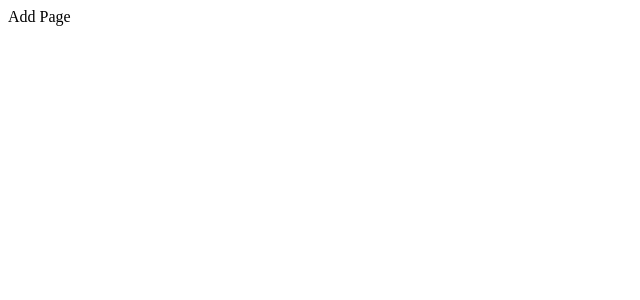
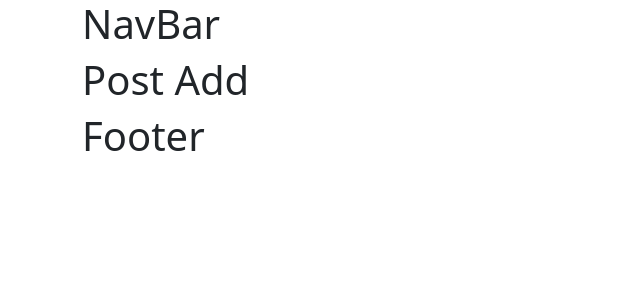
Before and after one commit to OlhaOvcharenko/crud_app, a React (Create React App) app: page /post/add in a window 1280 px wide. Shown: the top 300 px of the page, without its empty margins (0-640 px from the left). Built offline with nearby package versions, Linux system fonts and the light colour scheme.

Commit message:
add elements Footer, Header, NavBar

```diff
--- a/src/App.js
+++ b/src/App.js
@@ -1,17 +1,29 @@
 import { Route } from "react-router-dom";
 import { Routes } from "react-router-dom";
+import PostAdd from "./components/features/Post Add/PostAdd";
+import PostEdit from "./components/features/Post Edit/PostEdit";
+import Home from "./components/pages/Home/Home";
+import About from "./components/pages/About/About";
+import SinglePost from "./components/views/SinglePost/SinglePost";
+import { Container } from "react-bootstrap";
+import Header from "./components/views/Header/Header";
+import Footer from "./components/views/Footer/Footer";
 
 function App() {
   return (
     <main>
-      <Routes>
-          <Route path="/" element={'HOME'}/>
-          <Route path="/post/:id" element={'Single Page'}/>
-          <Route path="/post/add" element={'Add Page'}/>
-          <Route path="/post/edit/:id" element={'Edit Page'} />
-          <Route path="/about" element={'About'}/>
+      <Container>
+        <Header />
+        <Routes>
+          <Route path="/" element={<Home />}/>
+          <Route path="/post/:id" element={<SinglePost />}/>
+          <Route path="/post/add" element={<PostAdd />}/>
+          <Route path="/post/edit/:id" element={<PostEdit />} />
+          <Route path="/about" element={<About />}/>
           <Route path="*" element={'Not found'}/>
         </Routes>
+        <Footer />
+      </Container>
     </main>
   );
 }
--- /dev/null
+++ b/src/components/features/Post Add/PostAdd.js
@@ -0,0 +1,9 @@
+const PostAdd = () => {
+    return(
+        <div>
+            <h1>Post Add</h1>
+        </div>
+    )
+}
+
+export default PostAdd;
--- /dev/null
+++ b/src/components/features/Post Edit/PostEdit.js
@@ -0,0 +1,9 @@
+const PostEdit = () => {
+    return(
+        <div>
+            <h1>Post Edit</h1>
+        </div>
+    )
+}
+
+export default PostEdit;
--- /dev/null
+++ b/src/components/pages/About/About.js
@@ -0,0 +1,9 @@
+const About = () => {
+    return(
+        <div>
+            <h1>About</h1>
+        </div>
+    )
+}
+
+export default About;
--- /dev/null
+++ b/src/components/pages/Home/Home.js
@@ -0,0 +1,10 @@
+
+const Home = () => {
+    return(
+        <div>
+            <h1>Home</h1>
+        </div>
+    )
+}
+
+export default Home;
--- /dev/null
+++ b/src/components/views/Footer/Footer.js
@@ -0,0 +1,9 @@
+const Footer = () => {
+    return(
+        <div>
+            <h1>Footer</h1>
+        </div>
+    )
+}
+
+export default Footer;
--- /dev/null
+++ b/src/components/views/Header/Header.js
@@ -0,0 +1,13 @@
+
+import NavBar from "../NavBar/NavBar";
+
+
+const Header = () => {
+    return(
+        <div>
+            <NavBar />
+        </div>
+    )
+}
+
+export default Header;
--- /dev/null
+++ b/src/components/views/NavBar/NavBar.js
@@ -0,0 +1,9 @@
+const NavBar = () => {
+    return(
+        <div>
+            <h1>NavBar</h1>
+        </div>
+    )
+}
+
+export default NavBar;
--- /dev/null
+++ b/src/components/views/SinglePost/SinglePost.js
@@ -0,0 +1,9 @@
+const SinglePost = () => {
+    return(
+        <div>
+            <h1>Home</h1>
+        </div>
+    )
+}
+
+export default SinglePost;
--- a/src/index.js
+++ b/src/index.js
@@ -3,6 +3,8 @@ import ReactDOM from 'react-dom/client';
 import { BrowserRouter } from 'react-router-dom';
 import { Provider } from 'react-redux';
 import store from './redux/store';
+
+import 'bootstrap/dist/css/bootstrap.min.css';
 
 import App from './App';
 
```
